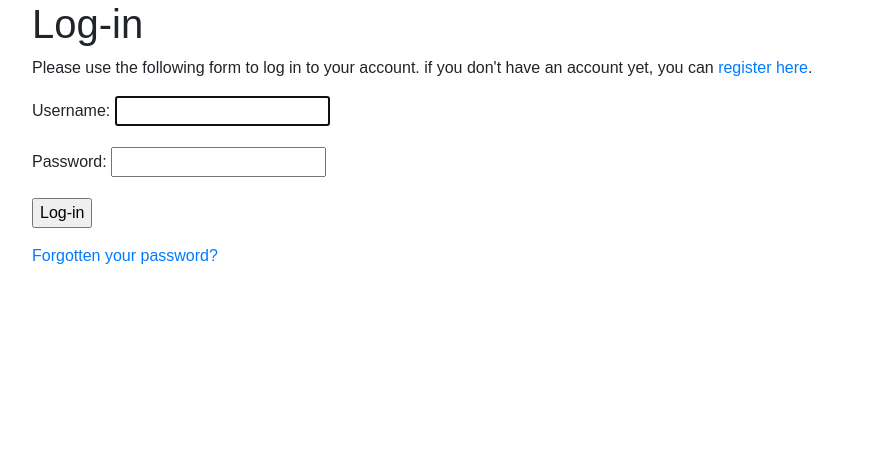
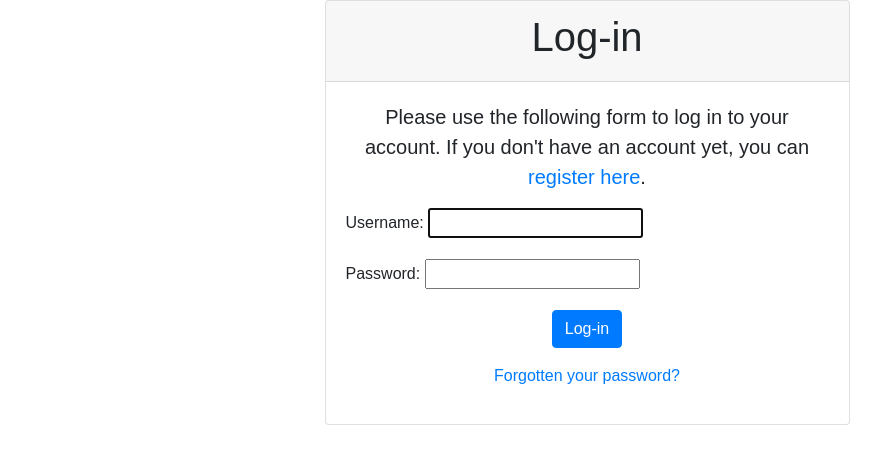
Before and after one commit to nicky-ops/dev-stories, a Django app: page /account/login/ in a window 1280 px wide. Shown: the part 68-532 px from the top of the page, without its empty margins (53-934 px from the left). Run offline with Django 4.2, Linux system fonts and the light colour scheme; some libraries are stand-ins or nearby versions.

Commit message:
Improved the user interface

```diff
--- a/account/templates/registration/login.html
+++ b/account/templates/registration/login.html
@@ -3,25 +3,44 @@
 {% block title %}Log-in{% endblock %}
 
 {% block content %}
-    <h1>Log-in</h1>
-    <p>
+<div class="container">
+    <div class="row justify-content-center">
+        <div class="col-md-6">
+            <div class="card">
+                <div class="card-header">
+                    <h1 class="text-center">Log-in</h1>
+                </div>
+                <div class="card-body">
+                    <p class="lead text-center">
                         Please use the following form to log in to your account.
-        if you don't have an account yet, you can <a href="{% url "register" %}">register here</a>.
+                        If you don't have an account yet, you can <a href="{% url "register" %}">register here</a>.
                     </p>
                     {% if form.errors %}
-        <p>Invalid username or password.</p>
+                        <div class="alert alert-danger" role="alert">
+                            Invalid username or password.
+                        </div>
                     {% endif %}
-    <div class="login-form">
                     <form action="{% url 'login' %}" method="post">
-            {{ form.as_p }}
                         {% csrf_token %}
+                        <div class="form-group">
+                            {{ form.username.label_tag }}
+                            {{ form.username }}
+                        </div>
+                        <div class="form-group">
+                            {{ form.password.label_tag }}
+                            {{ form.password }}
+                        </div>
                         <input type="hidden" name="next" value="{{ next }}"/>
-            <p><input type="submit" value="Log-in"></p>
+                        <div class="text-center">
+                            <button type="submit" class="btn btn-primary">Log-in</button>
+                        </div>
                     </form>
-        <p>
-            <a href="{% url "password_reset" %}">
-                Forgotten your password?
-            </a>
+                    <p class="mt-3 text-center">
+                        <a href="{% url "password_reset" %}">Forgotten your password?</a>
                     </p>
                 </div>
+            </div>
+        </div>
+    </div>
+</div>
 {% endblock %}
--- a/blog/templates/blog/base.html
+++ b/blog/templates/blog/base.html
@@ -13,7 +13,7 @@
     <header>
         <nav class="navbar navbar-expand-lg navbar-dark bg-dark">
             <div class="container">
-                <a class="navbar-brand" href="#">My DevStories</a>
+                <a class="navbar-brand" href="#">My Dev Stories</a>
                 <button class="navbar-toggler" type="button" data-toggle="collapse" data-target="#navbarNav" aria-controls="navbarNav" aria-expanded="false" aria-label="Toggle navigation">
                     <span class="navbar-toggler-icon"></span>
                 </button>
@@ -41,7 +41,7 @@
             </div>
             <div class="col-md-4"> <!-- Sidebar takes up 4 columns -->
                 <div id="sidebar" class="mt-4">
-                    <h2>DevStories</h2>
+                    <h2>My Dev Stories</h2>
                     <p>Share your story!</p>
                     <img src="{% static 'images/sidebar_image.jpg' %}" alt="Sidebar Image" class="img-fluid mt-3">
 
--- a/blog/templates/blog/post/list.html
+++ b/blog/templates/blog/post/list.html
@@ -3,7 +3,6 @@
 {% block title %} DevStories {% endblock %}
 
 {% block content %}
-    <h1>DevStories</h1>
     {% for post in posts %}
         <h2>
             <a href="{% url "blog:post_detail" post.id %}">
--- a/blog/views.py
+++ b/blog/views.py
@@ -11,7 +11,8 @@ def post_list(request):
     posts = Post.published.all()
     # Get popular posts
     popular_posts = Post.published.get_popular_posts()
-    return render(request, 'blog/post/list.html', {'posts': posts, 'popular_posts': popular_posts})
+    recent_posts = Post.published.all().order_by('-publish')[:5]
+    return render(request, 'blog/post/list.html', {'posts': posts, 'popular_posts': popular_posts, 'recent_posts': recent_posts})
 
 def post_detail(request, id):
     """
@@ -36,4 +37,6 @@ def post_comment(request, post_id):
         comment.author_id = 1  # Replace with actual author id
         comment.save()
         return redirect('blog:post_detail', id=post_id)
+    else:
+        comments = post.comments.filter(active=True)
     return render(request, 'blog/post/detail.html', {'post': post, 'form': form, 'comment': comment})
```
Also changed, not shown: account/templates/registration/password_change_done.html (+17 -3 lines), account/templates/registration/password_reset_form.html (+27 -8 lines), blog/templates/blog/post/includes/comment_form.html (line endings or trailing spaces), db.sqlite3. Lines whose indentation alone changed are shown as unchanged.
